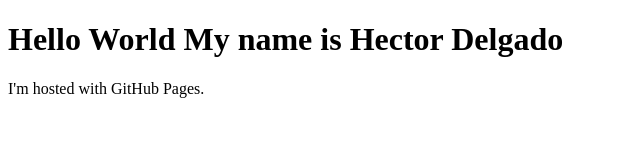
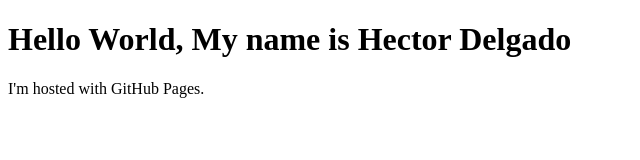
Before and after one commit to hdelgad/hadeo10.github.io, a plain HTML site: page index.html in a window 1280 px wide. Shown: the whole page, without its empty margins (0-640 px from the left). Drawn offline with Linux system fonts and the light colour scheme.

Commit message:
Update index.html

```diff
--- a/index.html
+++ b/index.html
@@ -1,7 +1,7 @@
 <!DOCTYPE html>
 <html>
 <body>
-<h1 cLass="text-center mt-5 display-4 text-primary">Hello World My name is Hector Delgado</h1>
+<h1 cLass="text-center mt-5 display-4 text-primary">Hello World, My name is Hector Delgado</h1>
 <p>I'm hosted with GitHub Pages.</p>
 </body>
 </html>
```
